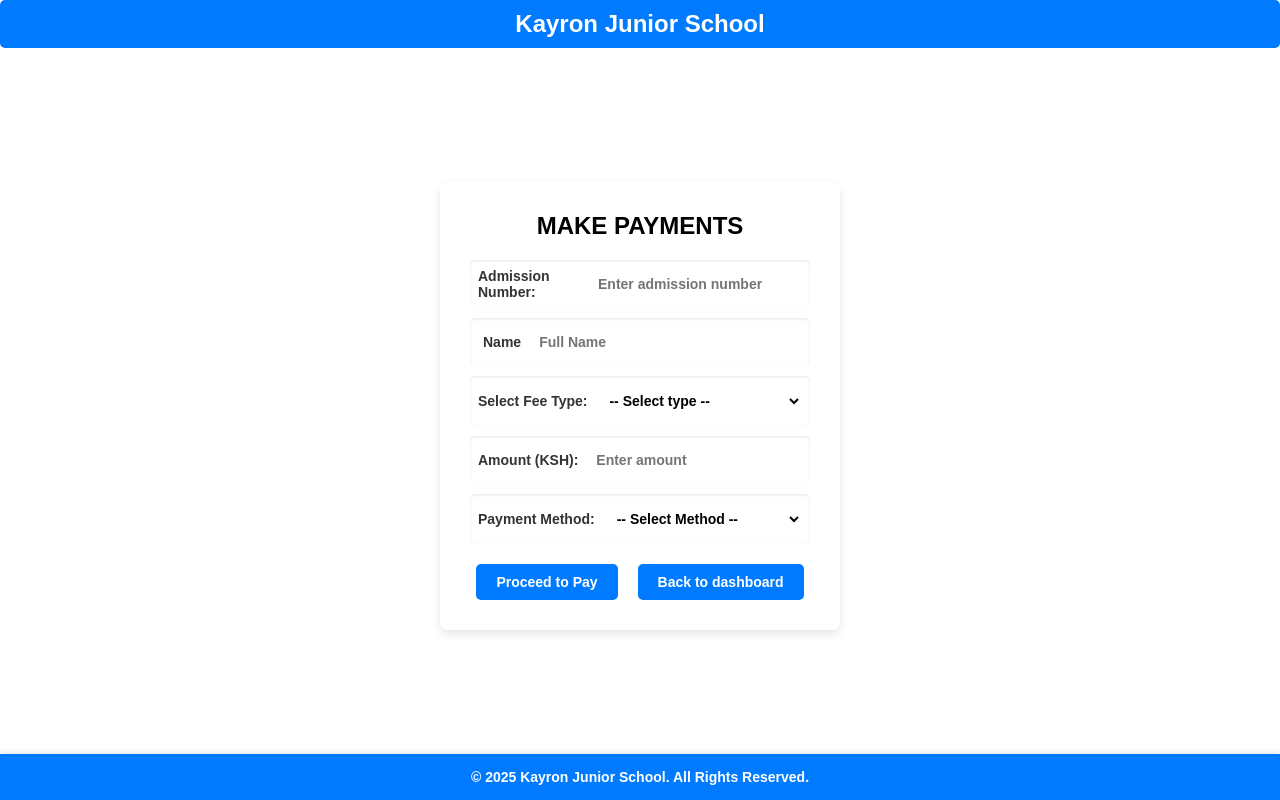
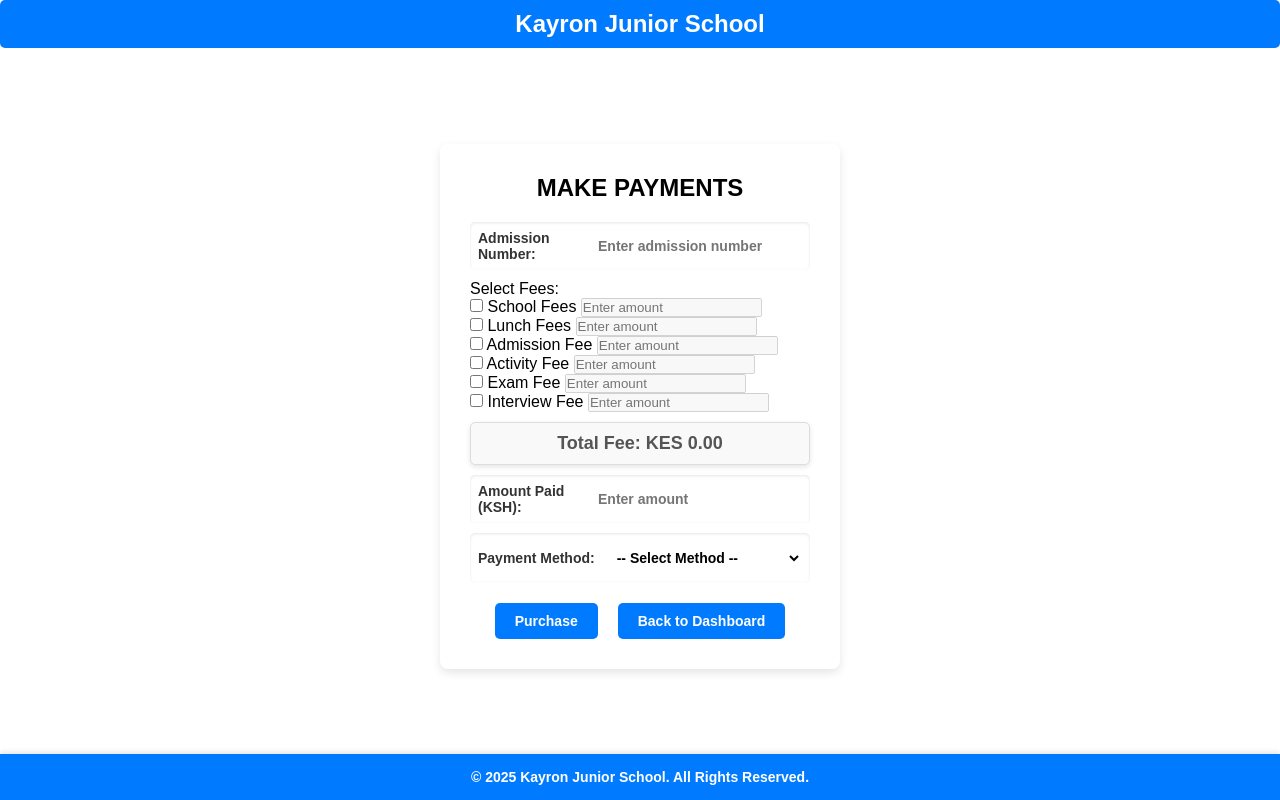
Before and after one commit to Muli4/kayron-student-management-, a PHP site: page /php/make-payments.php in a window 1280 px wide. Run offline with PHP 8.4, Linux system fonts and the light colour scheme.

Commit message:
payments update

```diff
--- a/php/make-payments.php
+++ b/php/make-payments.php
@@ -5,13 +5,13 @@
     <meta name="viewport" content="width=device-width, initial-scale=1.0">
     <title>Make a Payment</title>
     <link rel="stylesheet" href="../style/style.css">
+    <script src="https://code.jquery.com/jquery-3.6.0.min.js"></script>
 </head>
 <body>
 
 <div class="heading-all">
     <h2 class="title">Kayron Junior School</h2>
 </div>
-
 
 <div class="lunch-form">
     <div class="add-heading">
@@ -22,37 +22,69 @@
         <?php
         session_start();
         if (isset($_SESSION['message'])){
-        echo"<div class='message'>" . $_SESSION['message'] . "</div>";
+            echo "<div class='message'>" . $_SESSION['message'] . "</div>";
             unset($_SESSION['message']);
         }
         ?>
+
+        <!-- Admission Number Input -->
         <div class="form-group">
             <label for="admission_no">Admission Number:</label>
             <input type="text" id="admission_no" name="admission_no" placeholder="Enter admission number" required>
         </div>
-        <div class="form-group">
-                <label for="name"><i class='bx bxs-user-circle'></i> Name</label>
-                <input type="text" name="name" placeholder="Full Name" required>
+
+        <!-- Fees Selection -->
+        <div class="fees-list">
+            <label>Select Fees:</label>
+
+            <div class="fee-item">
+                <input type="checkbox" id="school_fees" name="fees[]" value="school_fees">
+                <label for="school_fees">School Fees</label>
+                <input type="number" class="fee-amount" name="amount_school_fees" placeholder="Enter amount" disabled>
             </div>
 
-        <div class="form-group">
-        <label for="fee_type">Select Fee Type:</label>
-        <select id="fee_type" name="fee_type" onchange="updateFormAction()" required>
-            <option value="">-- Select type --</option>
-            <option value="school_fees">School Fees</option>
-            <option value="lunch_fees">Lunch Fees</option>
-            <option value="admission">Admission Fee</option>
-            <option value="Activity">Activity</option>
-            <option value="Exam">Exam</option>
-            <option value="Interview">Interview</option>
-        </select>
+            <div class="fee-item">
+                <input type="checkbox" id="lunch_fees" name="fees[]" value="lunch_fees">
+                <label for="lunch_fees">Lunch Fees</label>
+                <input type="number" class="fee-amount" name="amount_lunch_fees" placeholder="Enter amount" disabled>
             </div>
 
+            <div class="fee-item">
+                <input type="checkbox" id="admission_fee" name="fees[]" value="admission">
+                <label for="admission_fee">Admission Fee</label>
+                <input type="number" class="fee-amount" name="amount_admission" placeholder="Enter amount" disabled>
+            </div>
+
+            <div class="fee-item">
+                <input type="checkbox" id="activity_fee" name="fees[]" value="activity">
+                <label for="activity_fee">Activity Fee</label>
+                <input type="number" class="fee-amount" name="amount_activity" placeholder="Enter amount" disabled>
+            </div>
+
+            <div class="fee-item">
+                <input type="checkbox" id="exam_fee" name="fees[]" value="exam">
+                <label for="exam_fee">Exam Fee</label>
+                <input type="number" class="fee-amount" name="amount_exam" placeholder="Enter amount" disabled>
+            </div>
+
+            <div class="fee-item">
+                <input type="checkbox" id="interview_fee" name="fees[]" value="interview">
+                <label for="interview_fee">Interview Fee</label>
+                <input type="number" class="fee-amount" name="amount_interview" placeholder="Enter amount" disabled>
+            </div>
+
+            <div class="total-container">
+                <p id="total_price">Total Fee: KES 0.00</p>
+            </div>
+        </div>
+
+        <!-- Amount Paid -->
         <div class="form-group">
-            <label for="amount_paid">Amount (KSH):</label>
+            <label for="amount_paid">Amount Paid (KSH):</label>
             <input type="number" id="amount_paid" name="amount_paid" placeholder="Enter amount" required>
         </div>
 
+        <!-- Payment Method Selection -->
         <div class="form-group">
             <label for="payment_type">Payment Method:</label>
             <select id="payment_type" name="payment_type" required>
@@ -63,37 +95,66 @@
             </select>
         </div>
 
+        <!-- Action Buttons -->
         <div class="button-container">
-            <button type="submit" class="add-student-btn">Proceed to Pay</button>
-            <button type="button" class="add-student-btn"><a href="./dashboard.php">Back to dashboard</a></button>
+            <button type="submit" class="add-student-btn">Purchase</button>
+            <button type="button" class="add-student-btn"><a href="./dashboard.php">Back to Dashboard</a></button>
         </div>
     </form>
-</div>
+</div> <!-- CLOSE .lunch-form PROPERLY -->
 
-<!--<div class="back-dash">
-        <a href="./dashboard.php">Back to dashboard</a>
-    </div>
-</body>-->
-
+<!-- Footer should be outside the form -->
 <footer class="footer-dash">
     <p>&copy; <?php echo date("Y")?> Kayron Junior School. All Rights Reserved.</p>
 </footer>
-<script src="../js/java-script.js"></script>
+
 <script>
+$(document).ready(function () {
+    // Enable/disable amount input based on checkbox selection
+    $("input[type='checkbox']").on("change", function () {
+        let amountInput = $(this).closest(".fee-item").find(".fee-amount"); // FIXED CLASS NAME
+        if ($(this).is(":checked")) {
+            amountInput.prop("disabled", false);
+        } else {
+            amountInput.prop("disabled", true).val(""); // Clear value if unchecked
+        }
+        updateTotal();
+        updateFormAction();
+    });
+
+    // Update total whenever an amount is entered
+    $(".fee-amount").on("input", function () {
+        updateTotal();
+    });
+
+    function updateTotal() {
+        let totalPrice = 0;
+        $(".fee-amount").each(function () {
+            if (!$(this).prop("disabled") && $(this).val() !== "") {
+                totalPrice += parseFloat($(this).val());
+            }
+        });
+        $("#total_price").text("Total Fee: KES " + totalPrice.toFixed(2)); // FIXED TEXT DISPLAY
+    }
+
     function updateFormAction() {
-    let feeType = document.getElementById("fee_type").value;
-    let form = document.getElementById("paymentForm");
+        let form = $("#paymentForm");
+        let schoolSelected = $("#school_fees").is(":checked");
+        let lunchSelected = $("#lunch_fees").is(":checked");
+        let othersSelected = $("#admission_fee").is(":checked") || $("#activity_fee").is(":checked") || $("#exam_fee").is(":checked") || $("#interview_fee").is(":checked");
 
-    if (feeType === "lunch_fees") {
-        form.action = "lunch-fee.php";
-    } else if (feeType === "school_fees") {
-        form.action = "school-fee-payment.php";
-    } else if (feeType === "admission" || feeType === "Activity" || feeType === "Exam" || feeType === "Interview") {
-        form.action = "others.php"; // Redirects correctly
+        if (schoolSelected) {
+            form.attr("action", "school-fee-payment.php");
+        } else if (lunchSelected) {
+            form.attr("action", "lunch-fee.php");
+        } else if (othersSelected) {
+            form.attr("action", "others.php");
         } else {
-        form.action = "make-payments.php"; // Optional fallback
+            form.attr("action", "make-payments.php"); // Default fallback
         }
     }
+});
+</script>
 
-</script>
+</body>
 </html>
```
Lines whose indentation alone changed are shown as unchanged.
